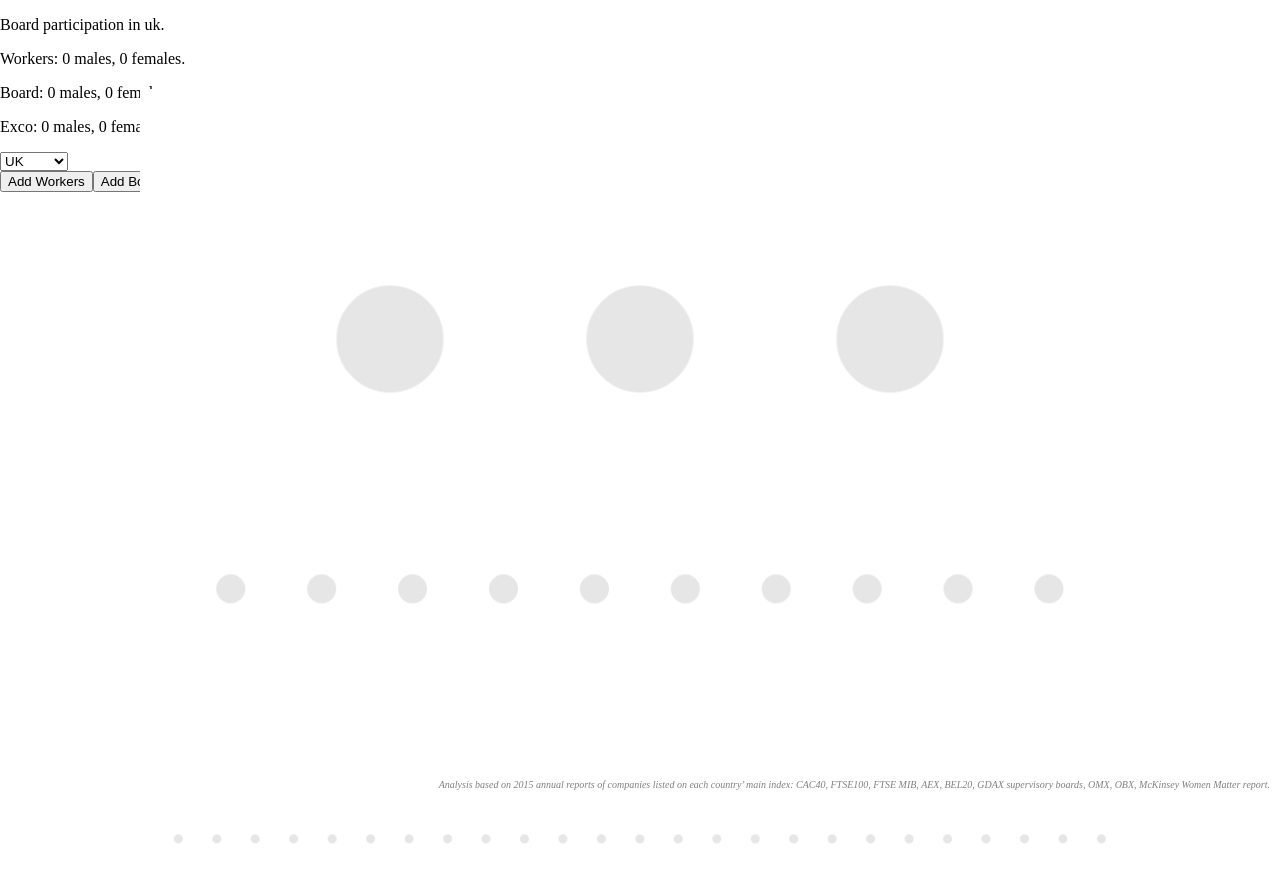
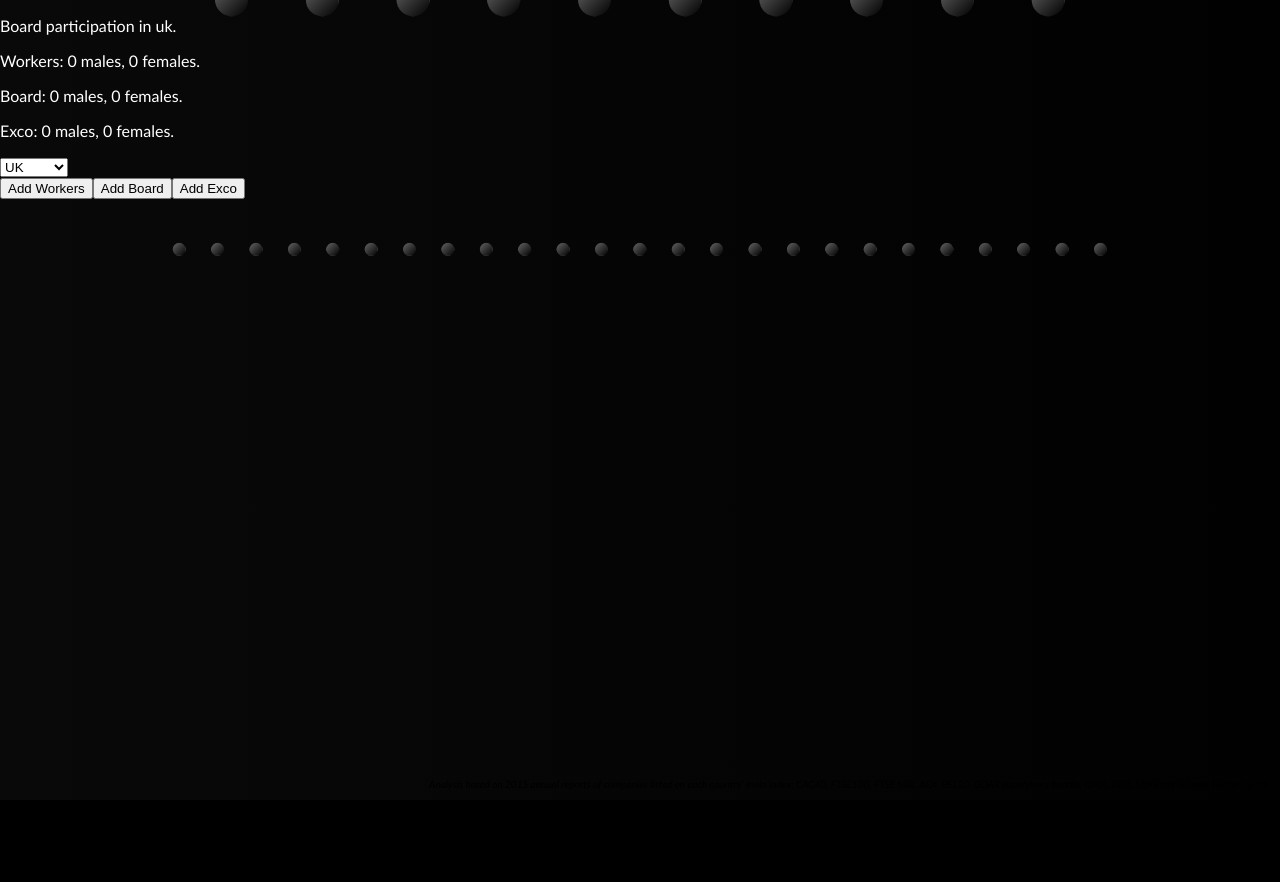
Before and after one commit to andyshora/natural-systems-dataviz, a React app: page / in a window 1280 px wide. Shown: the top 882 px of the page. After the commit the page ends 800 px from the top, so only its background shows below. Built offline with nearby package versions, Linux system fonts and the light colour scheme.

Commit message:
New colours

```diff
--- a/src/components/canvas.css
+++ b/src/components/canvas.css
@@ -1,10 +1,22 @@
+.canvas {
+  position: fixed;
+  z-index: 2;
+
+  width: 100%;
+  height: 100%;
+}
+
 .container {
   width: 1000px;
   height: 1000px;
 
   border: 1px solid white;
 
-  background: white;
+  text-align: center;
+}
+
+.world {
+  background-color: transparent !important;
 }
 
 .source {
@@ -16,5 +28,9 @@
   font-style: italic;
   text-align: right;
 
-  color: grey;
+  color: black;
 }
+
+.walker {
+  background-image: linear-gradient(135deg, rgb(100, 100, 100) 0%, rgb(0, 0, 0) 100%) !important;
+}
--- a/src/components/canvas.jsx
+++ b/src/components/canvas.jsx
@@ -60,7 +60,7 @@ class Canvas extends React.Component {
     const { stats } = this.props;
 
     let targetLevel = -1;
-    let radius = 5;
+    let radius = 8;
     const probs = stats[activeCountryKey][typeKey];
     let startX = (w / 2) - 100 + _.random(0, 200);
     let startY = h - 100;
@@ -83,8 +83,6 @@ class Canvas extends React.Component {
         break;
     }
 
-    radius = 5;
-
     let newAdditions = {
       male: 0,
       female: 0
@@ -96,8 +94,7 @@ class Canvas extends React.Component {
       const rand = Math.random() * 100;
       const male = rand > probs;
       const genderKey = male ? 'male': 'female';
-      const color = male ? [0, 100, 255] : [255, 127, 80];
-
+      const color = male ? [94, 252, 232] : [253, 235, 113];
       const targetsInLevel = positionsInLevels[targetLevel];
       const targetIndex = _.random(0, targetsInLevel - 1);
 
@@ -151,7 +148,7 @@ class Canvas extends React.Component {
     const system = Flora.System.setup(function() {
       // this = System
       world = this.add('World', {
-        el: document.getElementById('canvas'),
+        el: document.getElementById('container'),
         gravity: new Flora.Vector(),
         c: 0,
         id: 'world',
@@ -173,12 +170,12 @@ class Canvas extends React.Component {
             maxSpeed: 0,
             perlin: false,
             location: new Flora.Vector(x, y),
-            color: [0, 0, 0],
+            color: [255, 255, 255],
             borderColor: [255, 255, 255],
-            borderWidth: 2,
+            borderWidth: 0,
             borderRadius: 100,
             borderStyle: 'solid',
-            opacity: 0.1,
+            opacity: 1,
             width: w / (numNodesInThisLevel * 3),
             height: w / (numNodesInThisLevel * 3)
           });
@@ -242,7 +239,7 @@ class Canvas extends React.Component {
   render() {
     const { activeCountryKey, counts } = this.state;
     return (
-      <div>
+      <div className='canvas'>
         <p>Board participation in {activeCountryKey}.</p>
         <p>Workers: {counts.workers.male} males, {counts.workers.female} females.</p>
         <p>Board: {counts.board.male} males, {counts.board.female} females.</p>
@@ -259,7 +256,7 @@ class Canvas extends React.Component {
           <button data-number={10} data-type='board' onClick={this._addThings}>Add Board</button>
           <button data-number={10} data-type='exco' onClick={this._addThings}>Add Exco</button>
         </nav>
-        <div className='container' id='canvas' ref={_container => { this._container = _container;}} />
+        <div id='container' className='container' ref={_container => { this._container = _container;}} />
         <p className='source'>Analysis based on 2015 annual reports of companies listed on each country’ main index: CAC40, FTSE100, FTSE MIB, AEX, BEL20, GDAX supervisory boards, OMX, OBX, McKinsey Women Matter report.</p>
       </div>
     );
--- a/src/index.jsx
+++ b/src/index.jsx
@@ -33,6 +33,15 @@ class App extends React.Component {
     if (width) {
       return (
         <div className='app'>
+          <svg width={width} height={height} viewBox={`50 50 100 100`} className='bg' xmlns="http://www.w3.org/2000/svg">
+            <defs>
+              <linearGradient id='bg'>
+                <stop offset='0%' stopColor='rgb(10, 10, 10)' />
+                <stop offset='100%' stopColor='rgb(0, 0, 0)' />
+              </linearGradient>
+            </defs>
+            <rect className='bg__rect' width={200} height={200} x={0} y={0} fill='url(#bg)' />
+          </svg>
           <Canvas width={width} height={height} stats={stats} />
         </div>
       );
--- a/src/styles/index.css
+++ b/src/styles/index.css
@@ -1,4 +1,21 @@
+* {
+  box-sizing: border-box;
+}
+
 body {
-  color: black;
-  background: white;
+  font-family: "Gill Sans", "Gill Sans MT", Calibri, sans-serif;
+
+  color: white;
+  background: black;
+  -webkit-font-smoothing: antialiased;
 }
+
+.bg {
+  position: fixed;
+  top: 0;
+  left: 0;
+  z-index: 1;
+
+  width: 100%;
+  height: 100%;
+}
```
